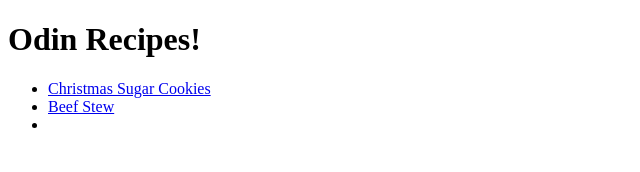
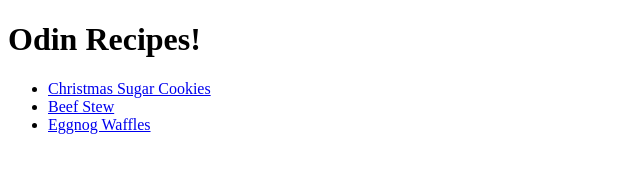
Before and after one commit to SpilledMySalt/odin-recipes, a plain HTML site: page index.html in a window 1280 px wide. Shown: the whole page, without its empty margins (0-640 px from the left). Drawn offline with Linux system fonts and the light colour scheme.

Commit message:
Add name for "eggnog waffles"
I forgot to add text that would be visible to the user for the item
eggnog waffles.

```diff
--- a/index.html
+++ b/index.html
@@ -12,7 +12,7 @@
         <ul>
             <li><a href="recipes/christmas-sugar-cookies.html">Christmas Sugar Cookies</a></li>
             <li><a href="recipes/beef-stew.html">Beef Stew</a></li>
-            <li><a href="recipes/eggnog-waffles.html"></a></li>
+            <li><a href="recipes/eggnog-waffles.html">Eggnog Waffles</a></li>
         </ul>
 
     </body>
```
